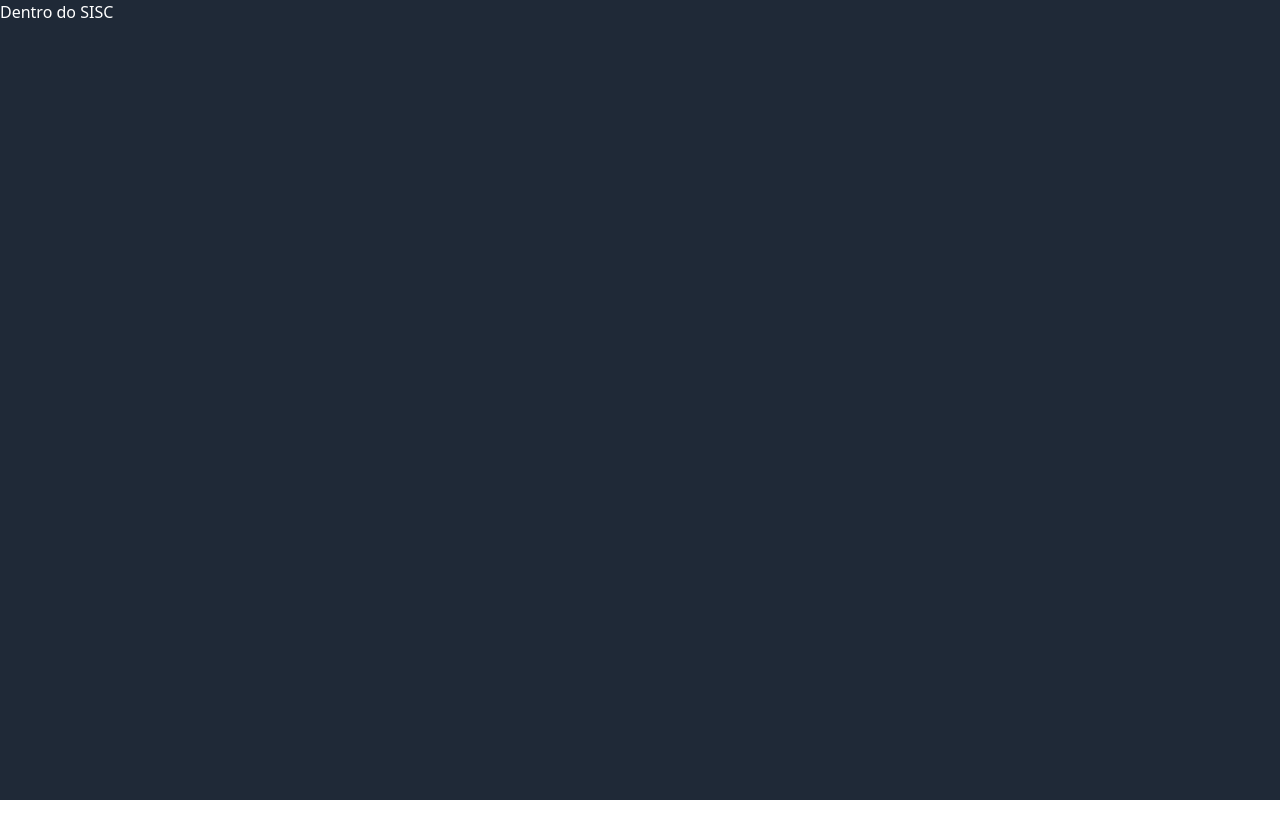
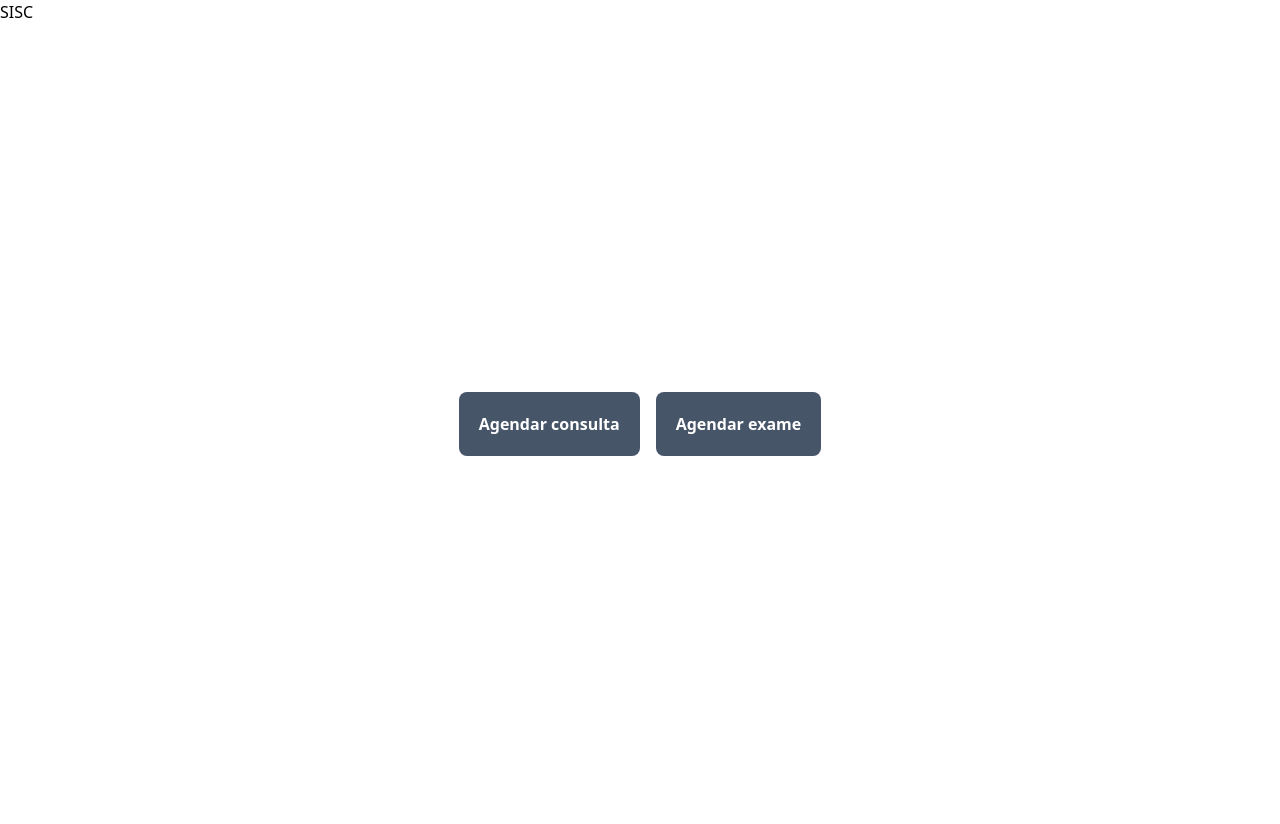
Before and after one commit to Leo-BM/projeto-empreendedor-ads, a Vue app: page /painel in a window 1280 px wide. Before the commit the page ends 800 px from the top, so only its background shows below. Built offline with nearby package versions, Linux system fonts and the light colour scheme.

Commit message:
Alterado menu principal e add novas rotas

```diff
--- a/src/App.vue
+++ b/src/App.vue
@@ -2,7 +2,7 @@
 </script>
 
 <template>
-  <div class="bg-gray-800 h-screen text-white">
+  <div class=" h-screen">
     <router-view></router-view>
   </div>
 </template>
--- a/src/Views/Admin/Dashboard.vue
+++ b/src/Views/Admin/Dashboard.vue
@@ -1,9 +1,20 @@
 <template>
   <div>
-    <h1>Dentro do SISC</h1>
+    <h1>SISC</h1>
+    <div class="flex space-x-4 justify-center items-center flex-wrap h-screen">
+      <RouterLink class="btn" :to="{ name: AgendarConsultaView }"
+      >Agendar consulta</RouterLink
+    >
+    <RouterLink class="btn" :to="{ name: AgendarExameView }">Agendar exame</RouterLink>
+    </div>
   </div>
 </template>
 
-<script setup></script>
+<script setup>
+</script>
 
-<style scoped></style>
+<style scoped>
+.btn{
+  @apply bg-slate-600 p-5 rounded-lg text-white font-bold
+}
+</style>
--- a/src/routes.js
+++ b/src/routes.js
@@ -9,6 +9,8 @@ const routes = [
   { path: "/acesso", component: LoginPage, name: "loginPage" },
   { path: "/registro", component: RegistrationPage, name: "registrationPage" },
   { path: "/painel", component: DashboardView, name: "DashboardView" },
+  { path: "/agendar-exame", component: DashboardView, name: "AgendarExameView" },
+  { path: "/agendar-consulta", component: DashboardView, name: "AgendarConsultaView" },
 ];
 
 const router = createRouter({
```
